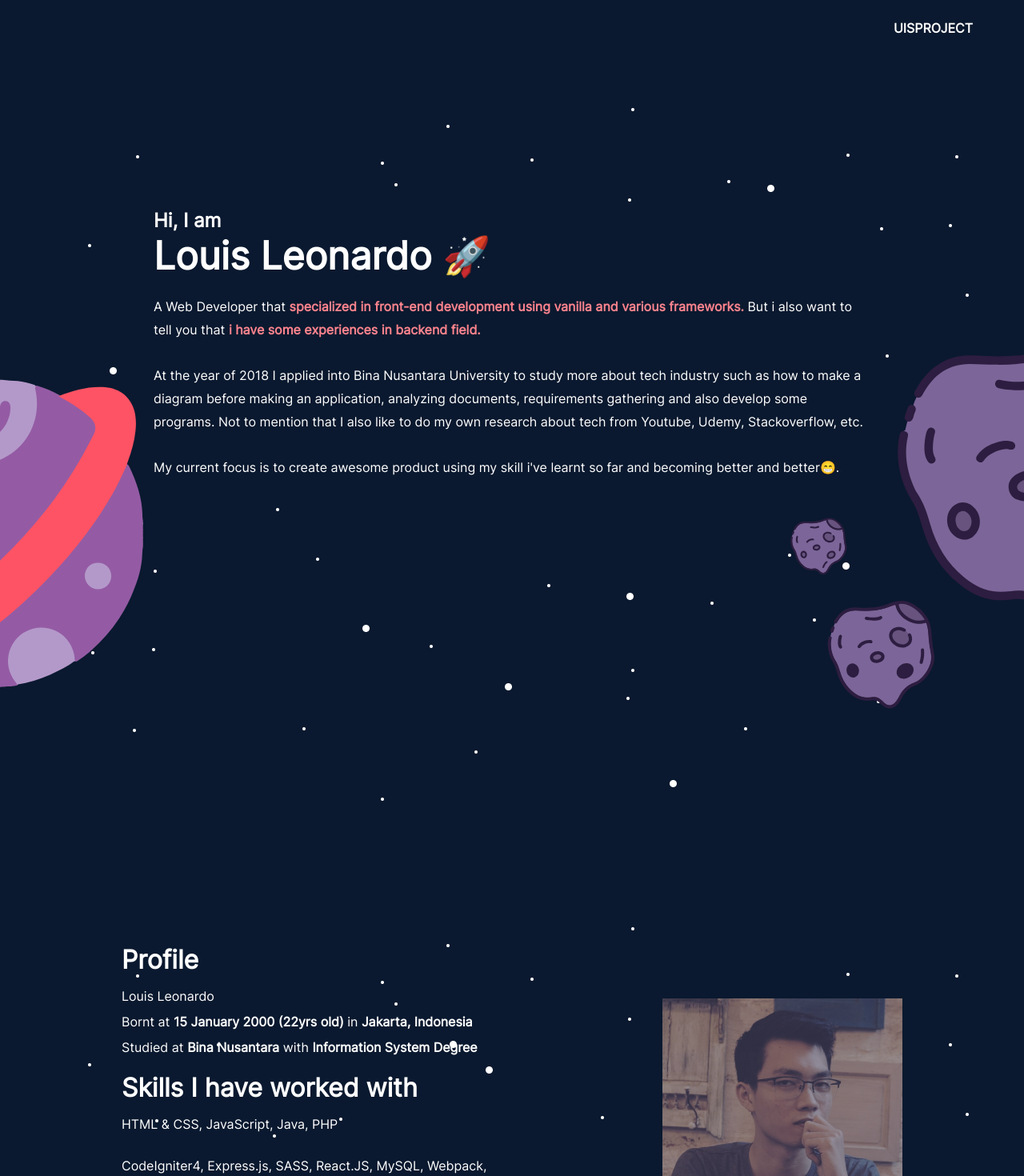
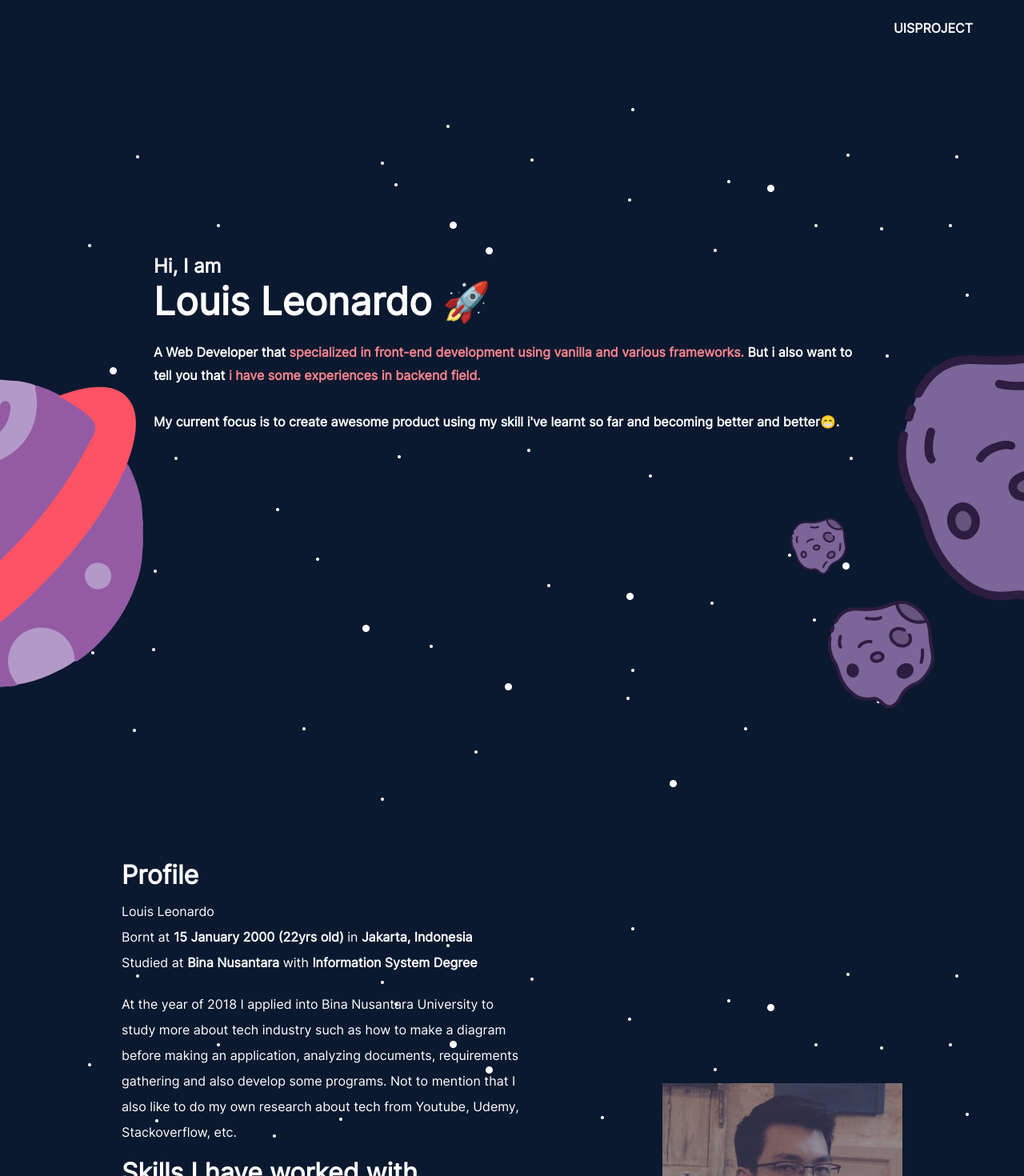
Before and after one commit to uisproject/portfolio, a Svelte app: page / in a window 1280 px wide. Shown: the top 1470 px of the page at 80% size. Built offline with nearby package versions, Linux system fonts and the light colour scheme.

Commit message:
revised content and add more stylings

```diff
--- a/public/styles/home.css
+++ b/public/styles/home.css
@@ -35,6 +35,7 @@
 
 .home-para {
   line-height: 1.8em;
+  font-weight: bold;
 }
 
 #planet {
--- a/src/Components/Home.svelte
+++ b/src/Components/Home.svelte
@@ -21,13 +21,6 @@
           <span class="highlight"
             >i have some experiences in backend field.</span
           >
-          <br /> <br />
-          At the year of 2018 I applied into Bina Nusantara University to study more
-          about tech industry such as how to make a diagram before making an application,
-          analyzing documents, requirements gathering and also develop some programs.
-          Not to mention that I also like to do my own research about tech from Youtube,
-          Udemy, Stackoverflow, etc.
-
           <br /><br />
 
           My current focus is to create awesome product using my skill i've
--- a/src/Components/Profile.svelte
+++ b/src/Components/Profile.svelte
@@ -19,6 +19,15 @@
             Studied at <strong>Bina Nusantara</strong> with
             <strong>Information System Degree</strong>
           </p>
+          <br />
+          <p>
+            At the year of 2018 I applied into Bina Nusantara University to
+            study more about tech industry such as how to make a diagram before
+            making an application, analyzing documents, requirements gathering
+            and also develop some programs. Not to mention that I also like to
+            do my own research about tech from Youtube, Udemy, Stackoverflow,
+            etc.
+          </p>
         </div>
         <div class="skills-info">
           <h1 class="profile-title">Skills I have worked with</h1>
```
